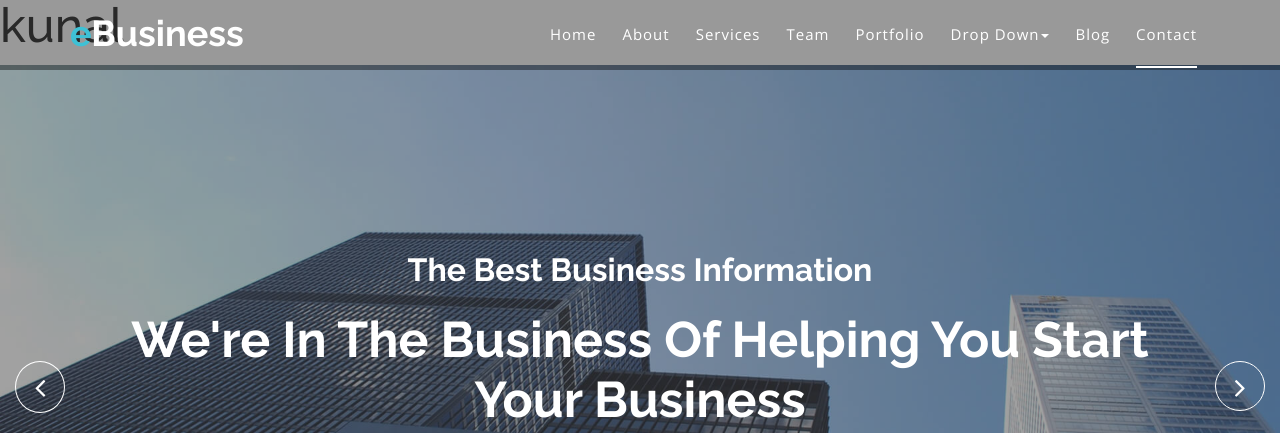
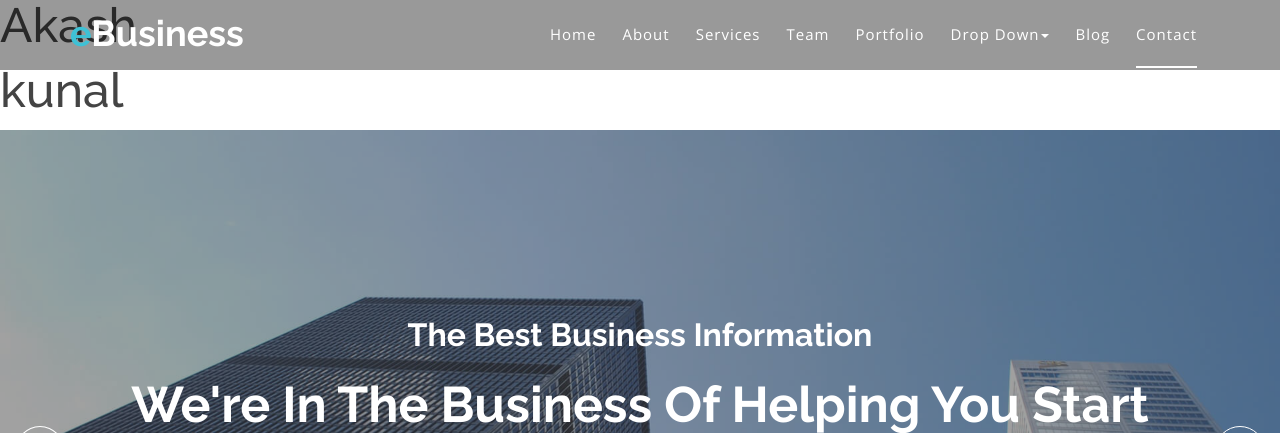
Before and after one commit to Akash95549/myproject, a Django app: page / in a window 1280 px wide. Shown: the top 433 px of the page. Run offline with Django 5.2, Linux system fonts and the light colour scheme; some libraries are stand-ins or nearby versions.

Commit message:
upload our first company project

```diff
--- a/templates/index.html
+++ b/templates/index.html
@@ -2,6 +2,7 @@
 {% block body %}
 {% load static %}
  <!-- Start Slider Area -->
+<h1>Akash</h1>
 <h1> kunal
 </h1>
   <div id="home" class="slider-area">
```
